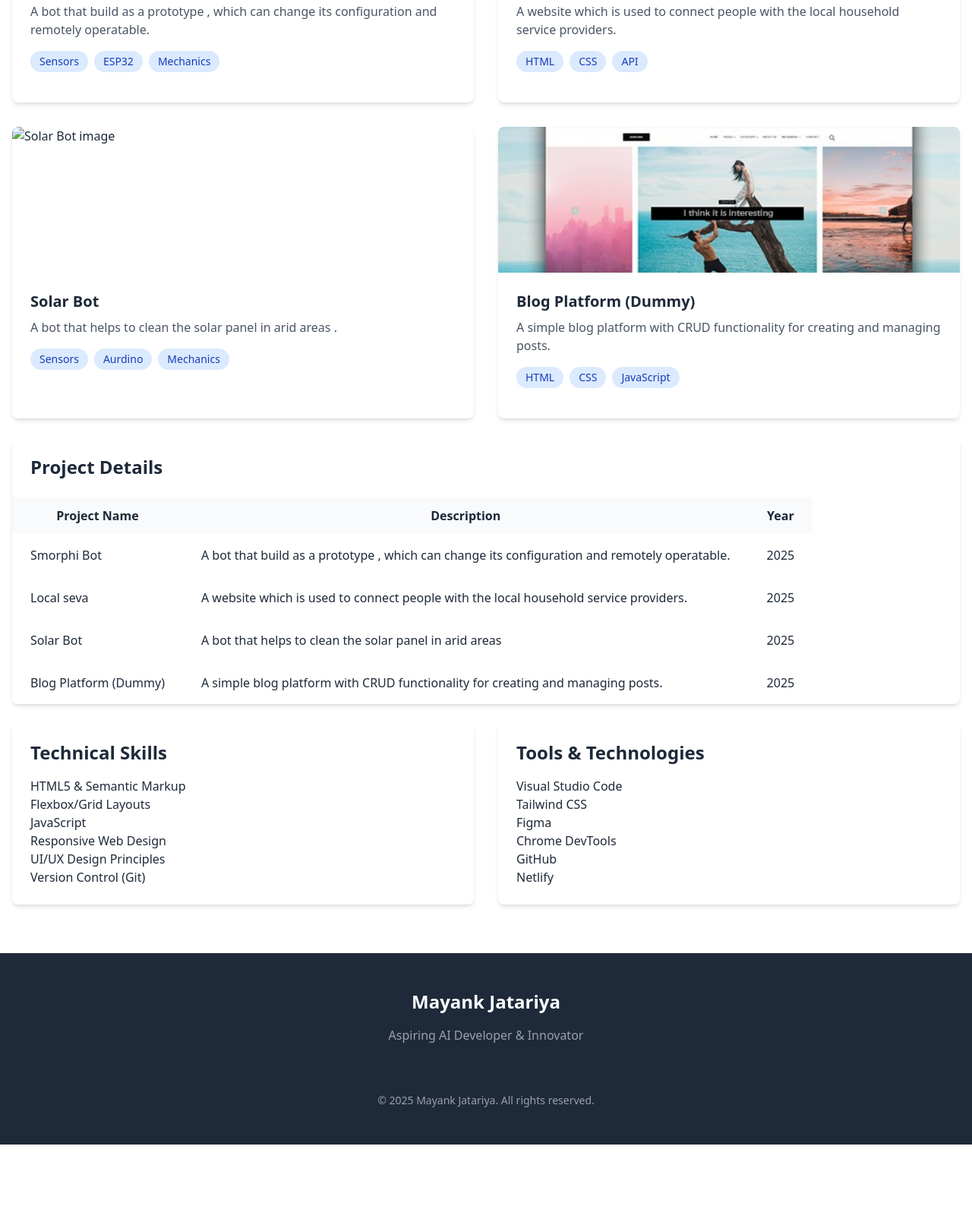
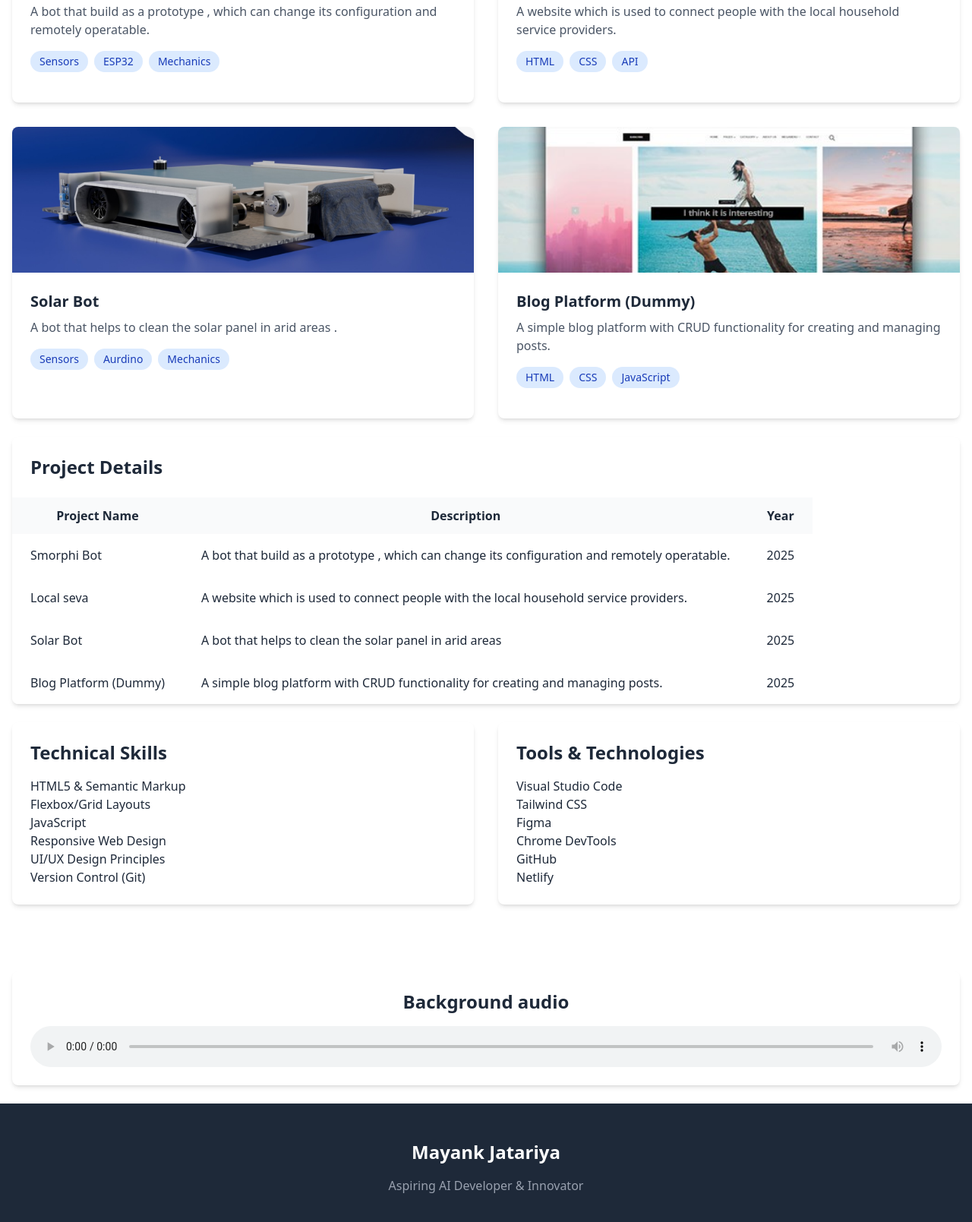
Before and after one commit to Mayank99j/PORTFOLIO-MAYANK-JATARIYA, a website: page projects.html in a window 1280 px wide. Shown: the part 465-2074 px from the top of the page at 76% size. Before the commit the page ends 1972 px from the top, so only its background shows below. Drawn offline with Linux system fonts and the light colour scheme.

Commit message:
Add files via upload

```diff
--- a/projects.html
+++ b/projects.html
@@ -92,7 +92,7 @@
 
                 <!-- Project 3 -->
                 <div class="project-card bg-white rounded-lg overflow-hidden shadow-md">
-                    <img src="assest/solar bot .jpg.jpg" alt="Solar Bot image" class="w-full h-48 object-cover">
+                    <img src="assest/solar bot .jpg" alt="Solar Bot image" class="w-full h-48 object-cover">
                     <div class="p-6">
                         <h3 class="text-xl font-semibold mb-2">Solar Bot</h3>
                         <p class="text-gray-600 mb-4">A bot that helps to clean the solar panel in arid areas .</p>
@@ -189,6 +189,17 @@
             </div>
         </div>
     </main>
+    <br>
+    <!-- Background audio -->
+    <div class="container mx-auto px-4 mb-16">
+        <div class="bg-white rounded-lg shadow-md p-6 flex flex-col items-center">
+            <h2 class="text-2xl font-semibold mb-4 text-blue-700">Background audio</h2>
+            <audio controls class="w-full max-w-md">
+                <source src="assest/Code in the Clouds.mp3" autoplay loop type="audio/mpeg">
+            </audio>
+        </div>
+    </div>
+    <br>
 
     <!-- Footer (same as index.html) -->
     <footer class="bg-gray-800 text-white py-12">
```
